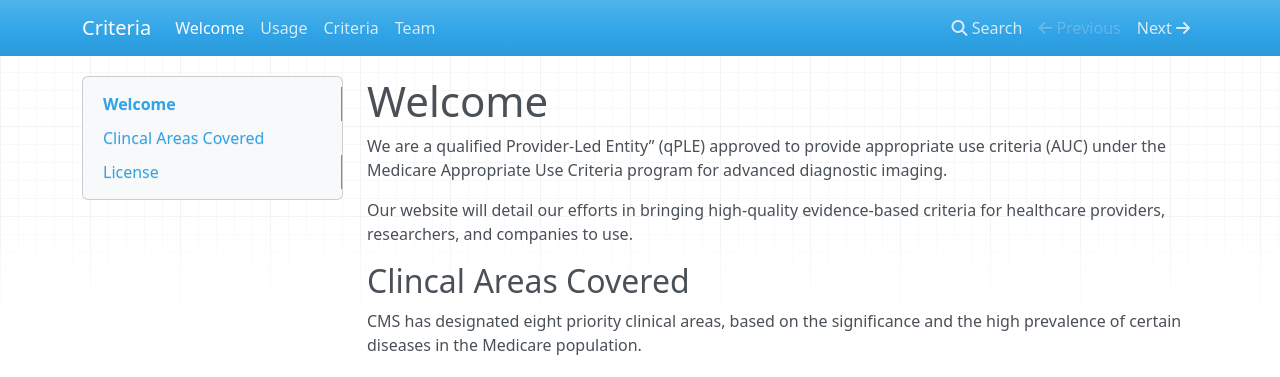
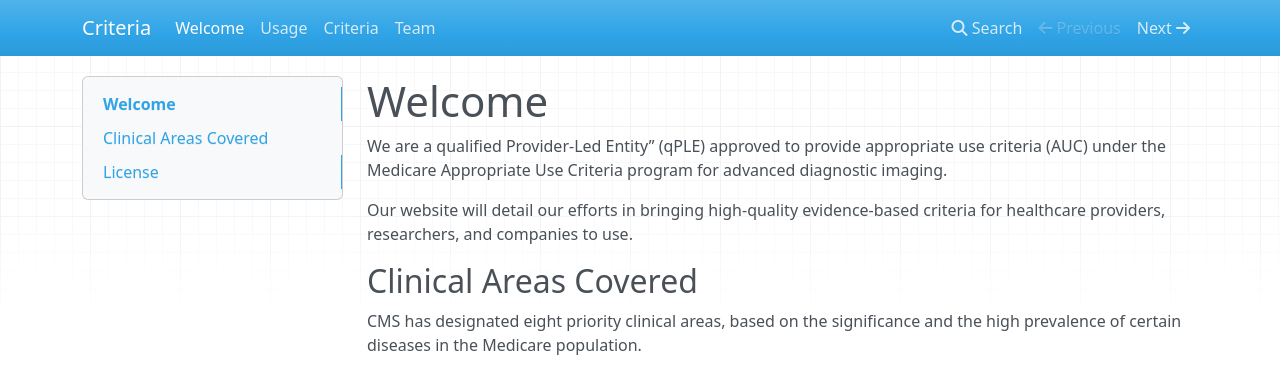
Before and after one commit to georgevue/criteria, an MkDocs documentation site: the page built from content/index.md, in a window 1280 px wide. Shown: the top 377 px of the page. Built offline with MkDocs 1.6.1, drawn with Linux system fonts in a browser that asks for light colours; nearby versions of some CDN libraries; old or Windows-style settings are respelled for this version of MkDocs.

Commit message:
typo fixed

```diff
--- a/content/index.md
+++ b/content/index.md
@@ -7,7 +7,7 @@ advanced diagnostic imaging.
 Our website will detail our efforts in bringing high-quality evidence-based
 criteria for healthcare providers, researchers, and companies to use.
 
-## Clincal Areas Covered
+## Clinical Areas Covered
 
 CMS has designated eight priority clinical areas, based on the
 significance and the high prevalence of certain
```
